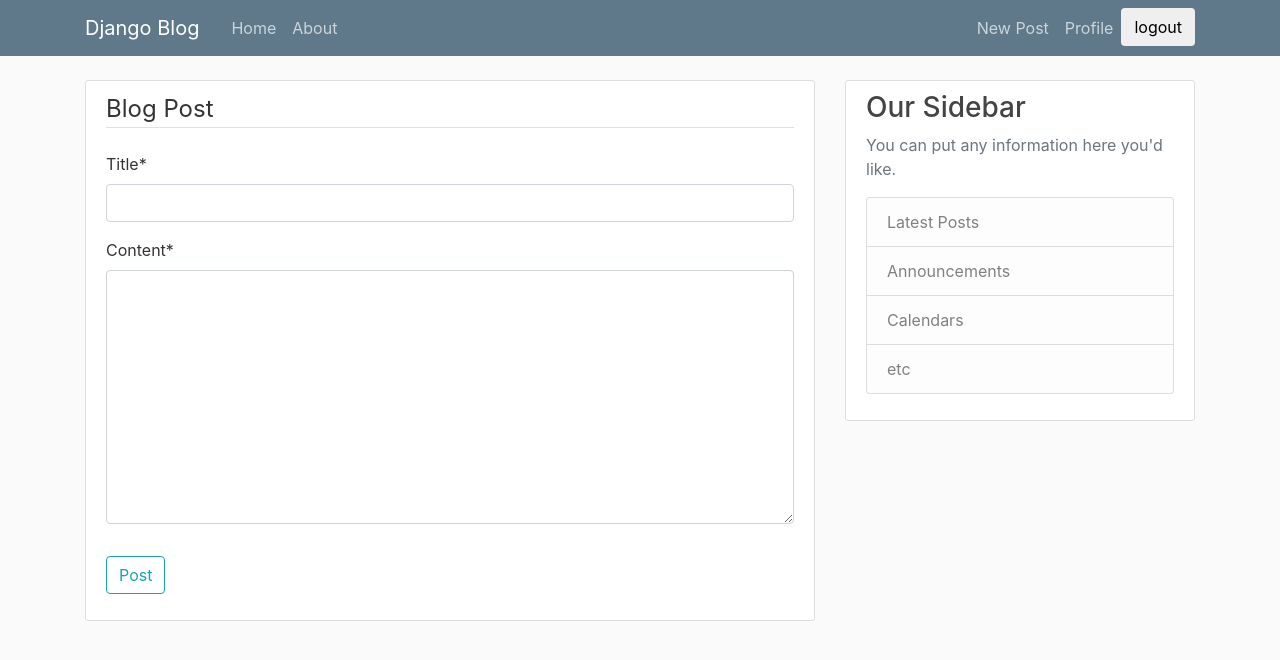
After one commit to hategekimanahirwaarnold/flask-djago_blog, a Django app: page /post/new/ in a window 1280 px wide. The commit adds this page. Shown: the top 660 px of the page. Run offline with Django 5.2, Linux system fonts and the light colour scheme; a user stored in the database is signed in; some libraries are stand-ins or nearby versions.

Commit message:
Blogs' CRUD operations

```diff
--- a/django_blog/blog/models.py
+++ b/django_blog/blog/models.py
@@ -1,7 +1,7 @@
 from django.db import models
 from django.utils import timezone
 from django.contrib.auth.models import User
-
+from django.urls import reverse
 
 class Post(models.Model):
     title = models.CharField(max_length=100)
@@ -9,5 +9,8 @@ class Post(models.Model):
     date_posted = models.DateTimeField(default=timezone.now)
     author = models.ForeignKey(User, on_delete=models.CASCADE)
 
+    def get_absolute_url(self):
+        return reverse('post-detail', kwargs={ 'pk': self.pk })
+
     def __str__(self):
         return self.title
--- a/django_blog/blog/templates/blog/base.html
+++ b/django_blog/blog/templates/blog/base.html
@@ -34,6 +34,7 @@
             <!-- Navbar Right Side -->
             <div class="navbar-nav">
               {% if user.is_authenticated %}
+                <a class="nav-item nav-link" href="{% url 'post-create' %}">New Post</a>
                 <a class="nav-item nav-link" href="{% url 'profile' %}">Profile</a>
                 <form method="post" action="{% url 'logout' %}">
                   {% csrf_token %}
--- a/django_blog/blog/templates/blog/home.html
+++ b/django_blog/blog/templates/blog/home.html
@@ -8,7 +8,7 @@
               <a class="mr-2" href="#">{{ post.author }}</a>
               <small class="text-muted">{{ post.date_posted|date:"F d, Y" }}</small>
             </div>
-            <h2><a class="article-title" href="#">{{ post.title }}</a></h2>
+            <h2><a class="article-title" href="{% url 'post-detail' post.id %}">{{ post.title }}</a></h2>
             <p class="article-content">{{ post.content }}</p>
           </div>
         </article>
--- /dev/null
+++ b/django_blog/blog/templates/blog/post_form.html
@@ -0,0 +1,16 @@
+{% extends "blog/base.html" %}
+{% load crispy_forms_tags %}
+{% block content %}
+    <div class="content-section">
+        <form method="POST">
+            {% csrf_token %}
+            <fieldset class="form-group">
+                <legend class="border-bottom mb-4">Blog Post</legend>
+                {{ form|crispy }}
+            </fieldset>
+            <div class="form-group">
+                <button class="btn btn-outline-info" type="submit">Post</button>
+            </div>
+        </form>
+    </div>
+{% endblock content %}
--- a/django_blog/blog/urls.py
+++ b/django_blog/blog/urls.py
@@ -1,7 +1,13 @@
 from django.urls import path
+from .views import PostListView, PostDetailView, PostCreateView, PostUpdateView, PostDeleteView
 from . import views
 
+
 urlpatterns = [
-    path('', views.home, name='blog-home'),
+    path('', PostListView.as_view(), name='blog-home'),
+    path('post/<int:pk>/', PostDetailView.as_view(), name='post-detail'),
+    path('post/<int:pk>/update/', PostUpdateView.as_view(), name='post-update'),
+    path('post/<int:pk>/delete/', PostDeleteView.as_view(), name='post-delete'),
+    path('post/new/', PostCreateView.as_view(), name='post-create'),
     path('about/', views.about, name='blog-about'),
 ]
--- a/django_blog/blog/views.py
+++ b/django_blog/blog/views.py
@@ -1,4 +1,12 @@
 from django.shortcuts import render
+from django.contrib.auth.mixins import LoginRequiredMixin, UserPassesTestMixin
+from django.views.generic import (
+    ListView,
+    DetailView,
+    CreateView,
+    UpdateView,
+    DeleteView
+)
 from .models import Post
 
 
@@ -8,5 +16,49 @@ def home(request):
     }
     return render(request, 'blog/home.html', context)
 
+class PostListView(ListView):
+    model = Post
+    template_name = 'blog/home.html'
+    context_object_name = 'posts'
+    ordering = ['-date_posted']
+
+class PostDetailView(DetailView):
+    model = Post
+
+class PostCreateView(LoginRequiredMixin, CreateView):
+    model = Post
+    fields = ['title', 'content']
+
+    def form_valid(self, form):
+        form.instance.author = self.request.user
+        return super().form_valid(form)
+
+
+class PostUpdateView(LoginRequiredMixin, UserPassesTestMixin, UpdateView):
+    model = Post
+    fields = ['title', 'content']
+
+    def form_valid(self, form):
+        form.instance.author = self.request.user
+        return super().form_valid(form)
+
+    def test_func(self):
+        post = self.get_object()
+        if self.request.user == post.author:
+            return True
+        return False
+
+
+class PostDeleteView(LoginRequiredMixin, UserPassesTestMixin, DeleteView):
+    model = Post
+    success_url = '/'
+
+    def test_func(self):
+        post = self.get_object()
+        if self.request.user == post.author:
+            return True
+        return False
+
+
 def about(request):
     return render(request, 'blog/about.html', {"title": "about"})
```
Also changed, not shown: django_blog/blog/templates/blog/post_confirm_delete.html (added, +16 -0 lines), django_blog/blog/templates/blog/post_detail.html (added, +20 -0 lines), django_blog/db.sqlite3.
